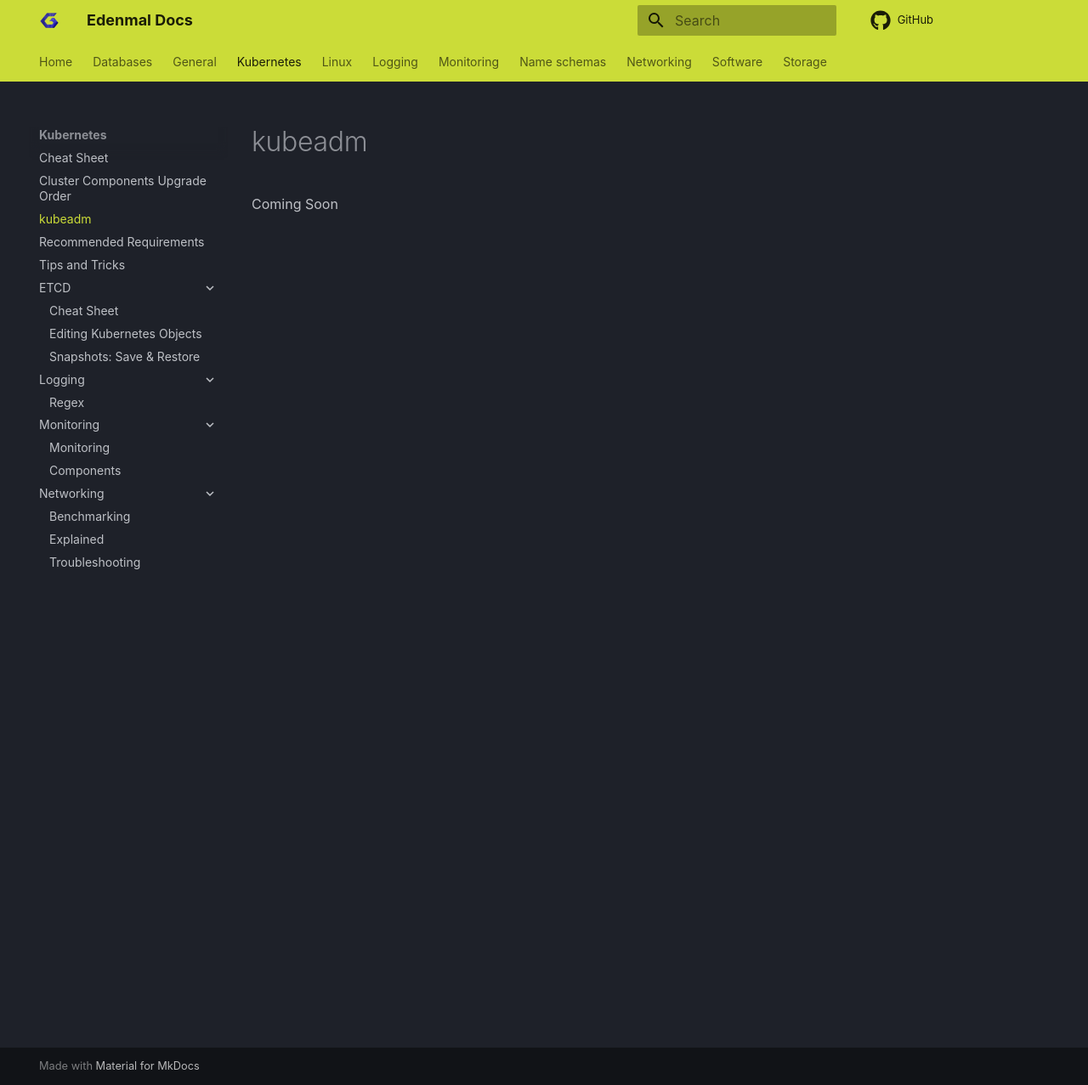
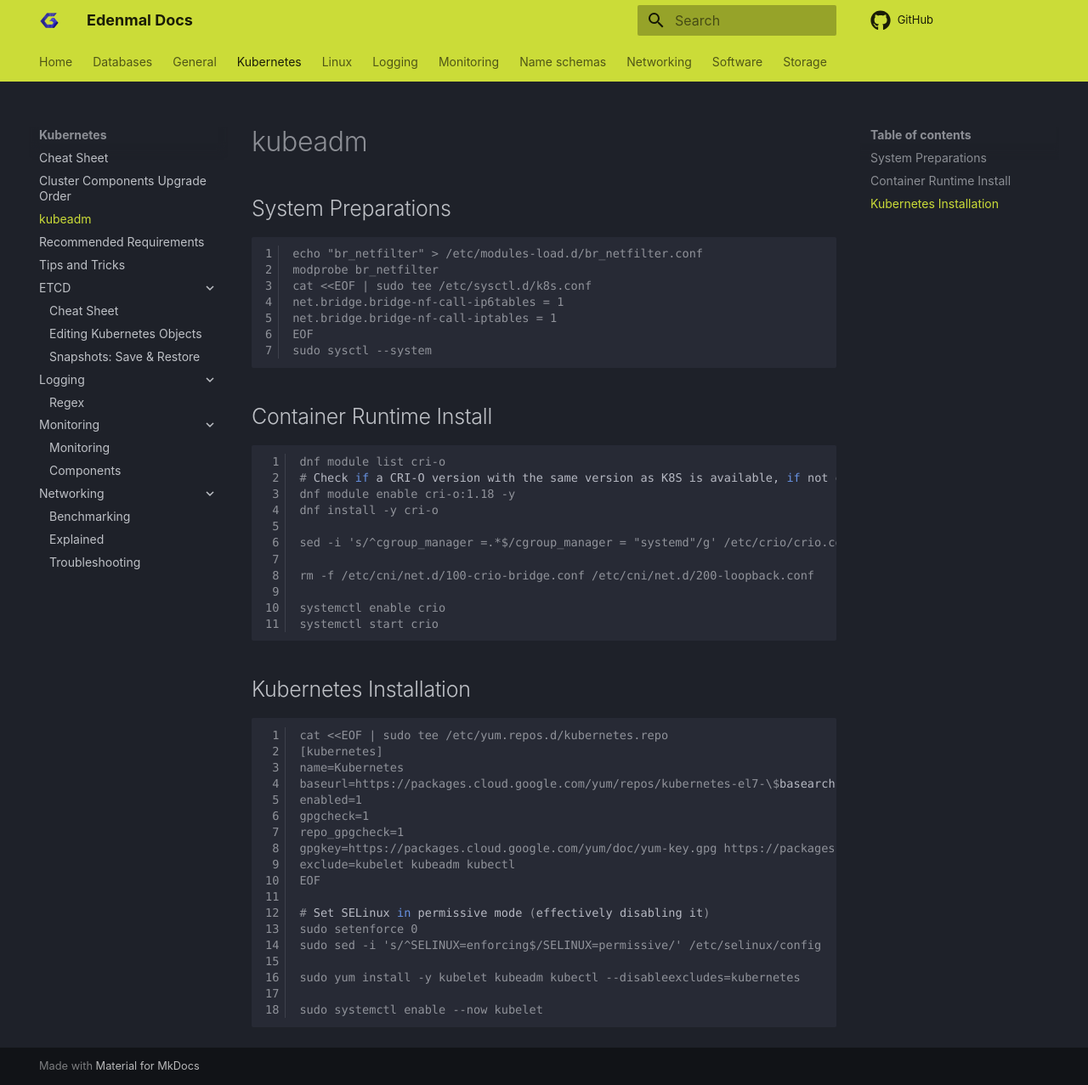
Before and after one commit to galexrt/docs.galexrt.moe, an MkDocs documentation site: the page built from docs/kubernetes/kubeadm.md, in a window 1280 px wide and 1277 px high. Shown: the whole window at 85% size. Built offline with MkDocs 1.6.1 and Material for MkDocs 9.7.7, drawn with Linux system fonts in a browser that asks for light colours; comment, search, counter and statistics services are not loaded.

````diff
--- a/docs/kubernetes/kubeadm.md
+++ b/docs/kubernetes/kubeadm.md
@@ -3,4 +3,54 @@
 date: 2020-08-28
 ---
 
-Coming Soon
+## System Preparations
+
+```console
+echo "br_netfilter" > /etc/modules-load.d/br_netfilter.conf
+modprobe br_netfilter
+cat <<EOF | sudo tee /etc/sysctl.d/k8s.conf
+net.bridge.bridge-nf-call-ip6tables = 1
+net.bridge.bridge-nf-call-iptables = 1
+EOF
+sudo sysctl --system
+```
+
+## Container Runtime Install
+
+```console
+dnf module list cri-o
+# Check if a CRI-O version with the same version as K8S is available, if not one version lower can also be okay.
+dnf module enable cri-o:1.18 -y
+dnf install -y cri-o
+
+sed -i 's/^cgroup_manager =.*$/cgroup_manager = "systemd"/g' /etc/crio/crio.conf
+
+rm -f /etc/cni/net.d/100-crio-bridge.conf /etc/cni/net.d/200-loopback.conf
+
+systemctl enable crio
+systemctl start crio
+```
+
+## Kubernetes Installation
+
+```console
+cat <<EOF | sudo tee /etc/yum.repos.d/kubernetes.repo
+[kubernetes]
+name=Kubernetes
+baseurl=https://packages.cloud.google.com/yum/repos/kubernetes-el7-\$basearch
+enabled=1
+gpgcheck=1
+repo_gpgcheck=1
+gpgkey=https://packages.cloud.google.com/yum/doc/yum-key.gpg https://packages.cloud.google.com/yum/doc/rpm-package-key.gpg
+exclude=kubelet kubeadm kubectl
+EOF
+
+# Set SELinux in permissive mode (effectively disabling it)
+sudo setenforce 0
+sudo sed -i 's/^SELINUX=enforcing$/SELINUX=permissive/' /etc/selinux/config
+
+sudo yum install -y kubelet kubeadm kubectl --disableexcludes=kubernetes
+
+sudo systemctl enable --now kubelet
+
+```
````
Also changed, not shown: docs/linux/quick-commands.md (+12 -0 lines).
